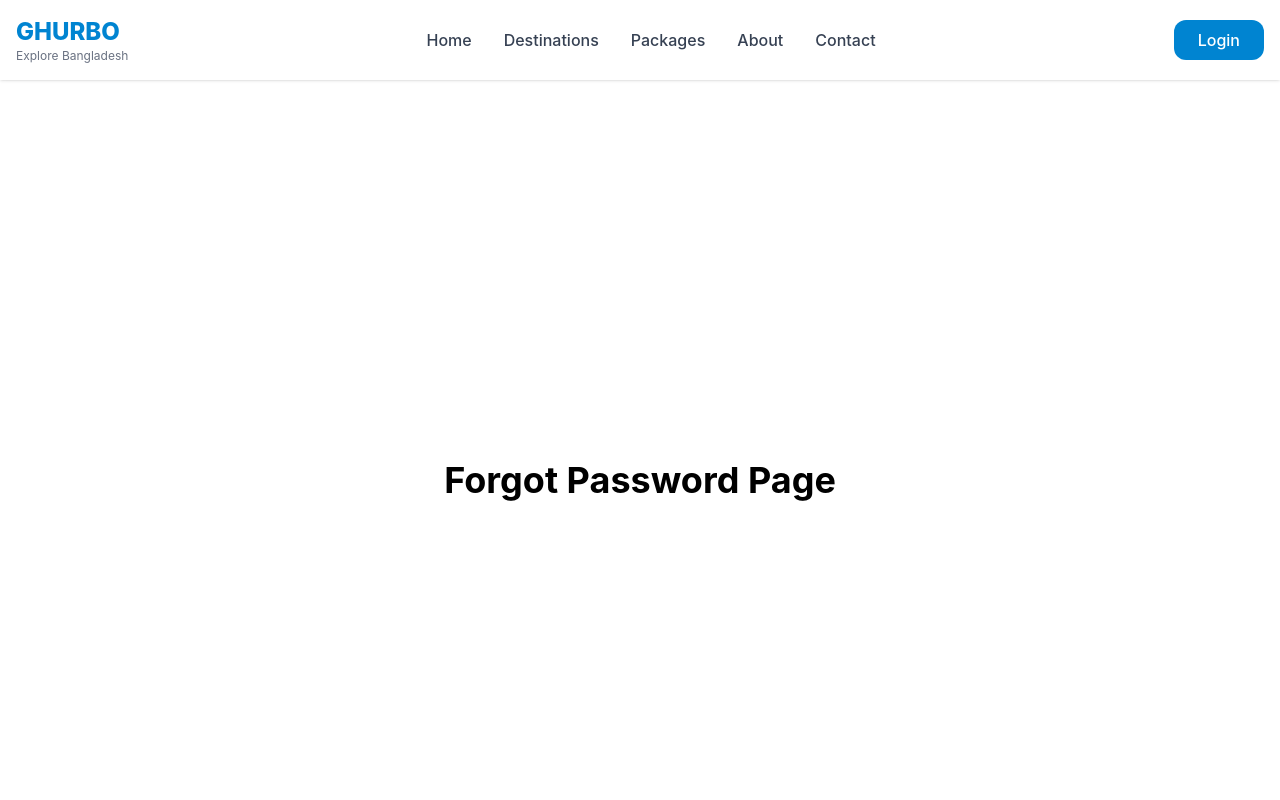
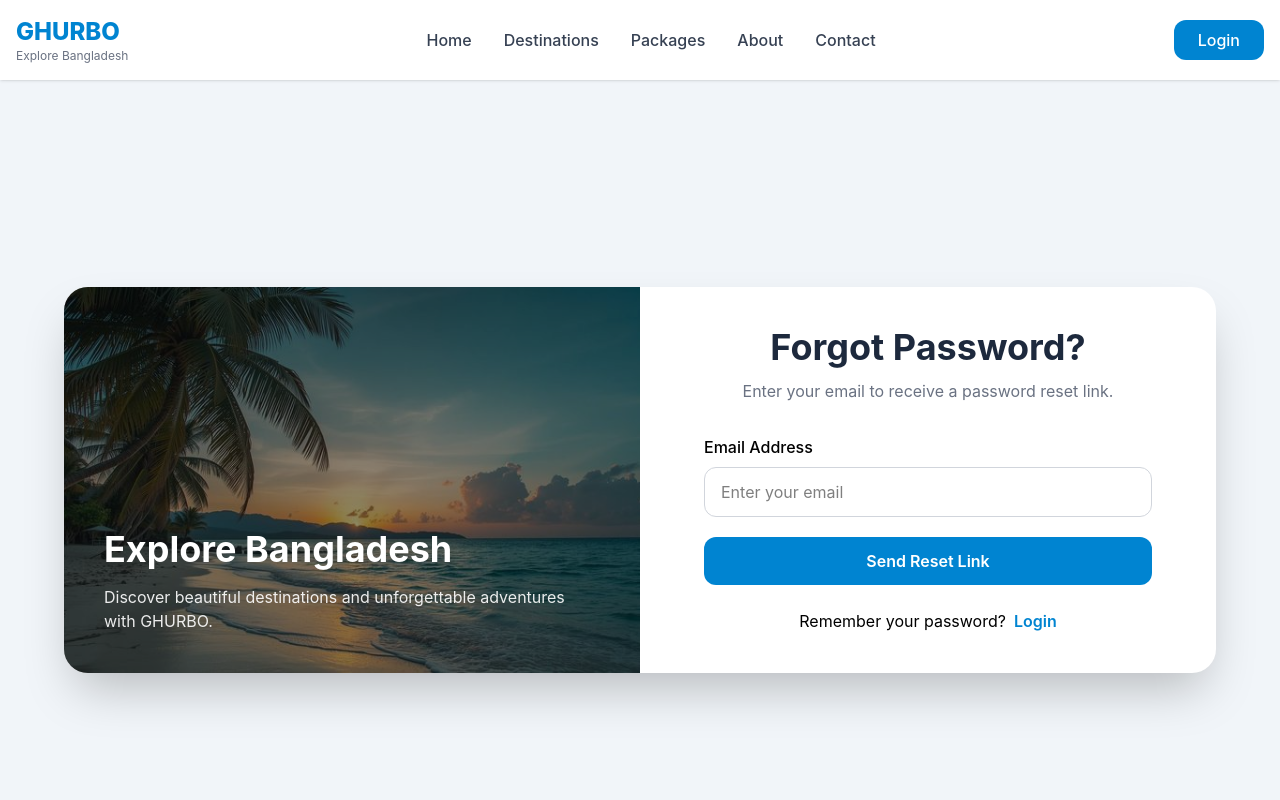
Before and after one commit to rafiulhasan1/Ghurbo, a React (Vite) app: page /forgot-password in a window 1280 px wide. Shown: the top 800 px of the page. Built offline with nearby package versions, Linux system fonts and the light colour scheme; no server answers.

Commit message:
added email verification

```diff
--- a/src/Pages/Auth/ForgotPassword.jsx
+++ b/src/Pages/Auth/ForgotPassword.jsx
@@ -1,8 +1,91 @@
+import { useState } from "react";
+import { Link } from "react-router-dom";
+import toast from "react-hot-toast";
+
+import AuthLayout from "../../Components/Auth/AuthLayout";
+import useAuth from "../../Hooks/useAuth";
+
 const ForgotPassword = () => {
+  const { resetPassword } = useAuth();
+
+  const [email, setEmail] = useState("");
+  const [error, setError] = useState("");
+
+  const handleReset = (e) => {
+    e.preventDefault();
+
+    setError("");
+
+    if (!email) {
+      return setError("Please enter your email.");
+    }
+
+    resetPassword(email)
+      .then(() => {
+        toast.success("Password reset email sent successfully!");
+      })
+      .catch((err) => {
+        switch (err.code) {
+          case "auth/user-not-found":
+            setError("No account found with this email.");
+            break;
+
+          case "auth/invalid-email":
+            setError("Invalid email address.");
+            break;
+
+          default:
+            setError(err.message);
+        }
+      });
+  };
+
   return (
-    <div className="min-h-screen flex items-center justify-center">
-      <h1 className="text-4xl font-bold">Forgot Password Page</h1>
-    </div>
+    <AuthLayout
+      title="Forgot Password?"
+      subtitle="Enter your email to receive a password reset link."
+    >
+      <form onSubmit={handleReset} className="space-y-5">
+        <div>
+          <label className="mb-2 block font-medium">
+            Email Address
+          </label>
+
+          <input
+            type="email"
+            required
+            value={email}
+            onChange={(e) => setEmail(e.target.value)}
+            placeholder="Enter your email"
+            className="w-full rounded-xl border border-gray-300 px-4 py-3 outline-none focus:border-sky-500 focus:ring-2 focus:ring-sky-500"
+          />
+        </div>
+
+        {error && (
+          <p className="rounded-lg border border-red-300 bg-red-100 px-4 py-3 text-red-600">
+            {error}
+          </p>
+        )}
+
+        <button
+          type="submit"
+          className="w-full rounded-xl bg-sky-600 py-3 font-semibold text-white hover:bg-sky-700 transition"
+        >
+          Send Reset Link
+        </button>
+      </form>
+
+      <p className="mt-6 text-center">
+        Remember your password?
+
+        <Link
+          to="/login"
+          className="ml-2 font-semibold text-sky-600"
+        >
+          Login
+        </Link>
+      </p>
+    </AuthLayout>
   );
 };
 
--- a/src/Pages/Auth/Login.jsx
+++ b/src/Pages/Auth/Login.jsx
@@ -8,7 +8,7 @@ import PasswordInput from "../../Components/Auth/PasswordInput";
 import useAuth from "../../Hooks/useAuth";
 
 const Login = () => {
-    const { signIn, googleSignIn } = useAuth();
+    const { signIn, googleSignIn , logOut } = useAuth();
 
     const [error, setError] = useState("");
 
@@ -27,12 +27,32 @@ const Login = () => {
         const password = form.password.value;
 
         signIn(email, password)
-            .then(() => {
+            .then(async (result) => {
+                const user = result.user;
+
+                if (!user.emailVerified) {
+                    await logOut();
+
+                    toast.error("Please verify your email before logging in.");
+
+                    return;
+                }
+
                 toast.success("Login Successful!");
 
                 form.reset();
 
                 navigate(from, { replace: true });
+            })
+            .catch((err) => {
+                switch (err.code) {
+                    case "auth/invalid-credential":
+                        setError("Invalid email or password.");
+                        break;
+
+                    default:
+                        setError(err.message);
+                }
             })
             .catch((err) => {
                 switch (err.code) {
--- a/src/Pages/Auth/Register.jsx
+++ b/src/Pages/Auth/Register.jsx
@@ -8,7 +8,7 @@ import toast from "react-hot-toast";
 
 const Register = () => {
 
-    const { createUser, updateUserProfile, googleSignIn } = useAuth();
+    const { createUser, updateUserProfile, googleSignIn, verifyEmail, logOut, } = useAuth();
 
     const navigate = useNavigate();
 
@@ -85,14 +85,20 @@ const Register = () => {
         }
 
         createUser(email, password)
-            .then(async (result) => {
-                console.log(result.user);
-
+            .then(async () => {
                 await updateUserProfile(name, photo);
 
-                toast.success("Registration Successful!");
+                await verifyEmail();
+
+                await logOut()
+
+                toast.success(
+                    "Registration successful! Please check your email and verify your account."
+                );
 
                 form.reset();
+
+                navigate("/login", { replace: true });
             })
             .catch((err) => {
                 setError(err.message);
--- a/src/Provider/AuthProvider.jsx
+++ b/src/Provider/AuthProvider.jsx
@@ -8,6 +8,8 @@ import {
   signInWithPopup,
   signOut,
   updateProfile,
+  sendPasswordResetEmail,
+  sendEmailVerification,
 } from "firebase/auth";
 
 import app from "../Firebase/firebase.config";
@@ -53,6 +55,14 @@ const AuthProvider = ({ children }) => {
     return signOut(auth);
   };
 
+  const resetPassword = (email) => {
+    return sendPasswordResetEmail(auth, email);
+  };
+
+  const verifyEmail = () => {
+    return sendEmailVerification(auth.currentUser);
+  };
+
   // Auth State
   useEffect(() => {
     const unsubscribe = onAuthStateChanged(auth, (currentUser) => {
@@ -71,6 +81,8 @@ const AuthProvider = ({ children }) => {
     googleSignIn,
     updateUserProfile,
     logOut,
+    resetPassword,
+    verifyEmail,
   };
 
   return (
```
